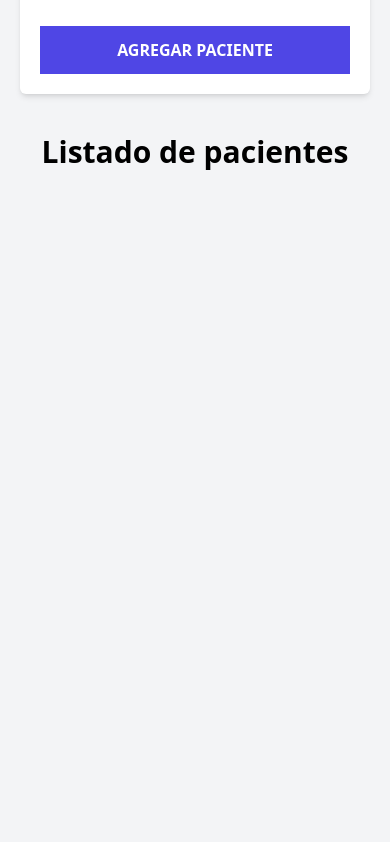
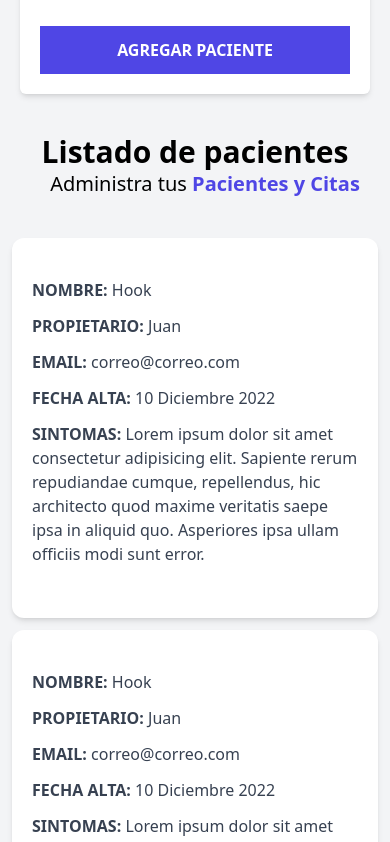
Before and after one commit to david0896/MERN-15apps, a React (Vite) app in the folder proyectoUno/citas-react-P1/: page / in a window 390 px wide. Shown: the part 882-1724 px from the top of the page. Before the commit the page ends 1054 px from the top, so only its background shows below. Built offline with nearby package versions, Linux system fonts and the light colour scheme.

Commit message:
update: list of pacient in beterinary, the list has responsive for mobiles and scroll in laptops and PCs

```diff
--- a/proyectoUno/citas-react-P1/src/Components/ListadoPacientes.jsx
+++ b/proyectoUno/citas-react-P1/src/Components/ListadoPacientes.jsx
@@ -1,7 +1,21 @@
+import Paciente from "./Paciente"
+
 const ListadoPacientes = () => {
   return (
-    <div className="md:w-1/2 lg:w-3/5">
-        <h2 className="font-black text-3xl text-center">Listado de pacientes</h2>
+    <div className="md:w-1/2 lg:w-3/5 md:h-screen overflow-y-scroll">
+      <h2 className="font-black text-3xl text-center">Listado de pacientes</h2>
+      <p className="text-xl ml-5 mb-10 text-center">
+        Administra tus {''}
+        <span className="text-indigo-600 font-bold">Pacientes y Citas</span>
+      </p>
+
+      <Paciente />
+      <Paciente />
+      <Paciente />
+      <Paciente />
+      <Paciente />
+      <Paciente />
+      <Paciente />
     </div>
   )
 }
--- /dev/null
+++ b/proyectoUno/citas-react-P1/src/Components/Paciente.jsx
@@ -0,0 +1,32 @@
+const Paciente = () => {
+    return (
+        <div className="m-3 bg-white shadow-md px-5 py-10 rounded-xl">
+            <p className="font-bold mb-3 text-gray-700 uppercase">
+                Nombre: {''}
+                <span className="font-normal normal-case">Hook</span>
+            </p>
+
+            <p className="font-bold mb-3 text-gray-700 uppercase">
+                Propietario: {''}
+                <span className="font-normal normal-case">Juan</span>
+            </p>
+
+            <p className="font-bold mb-3 text-gray-700 uppercase">
+                Email: {''}
+                <span className="font-normal normal-case">correo@correo.com</span>
+            </p>
+
+            <p className="font-bold mb-3 text-gray-700 uppercase">
+                Fecha Alta: {''}
+                <span className="font-normal normal-case">10 Diciembre 2022</span>
+            </p>
+
+            <p className="font-bold mb-3 text-gray-700 uppercase">
+                Sintomas: {''}
+                <span className="font-normal normal-case">Lorem ipsum dolor sit amet consectetur adipisicing elit. Sapiente rerum repudiandae cumque, repellendus, hic architecto quod maxime veritatis saepe ipsa in aliquid quo. Asperiores ipsa ullam officiis modi sunt error.</span>
+            </p>
+        </div>
+    )
+}
+
+export default Paciente;
```
Also changed, not shown: 1 other file (tests, documents, lock files or other folders).
